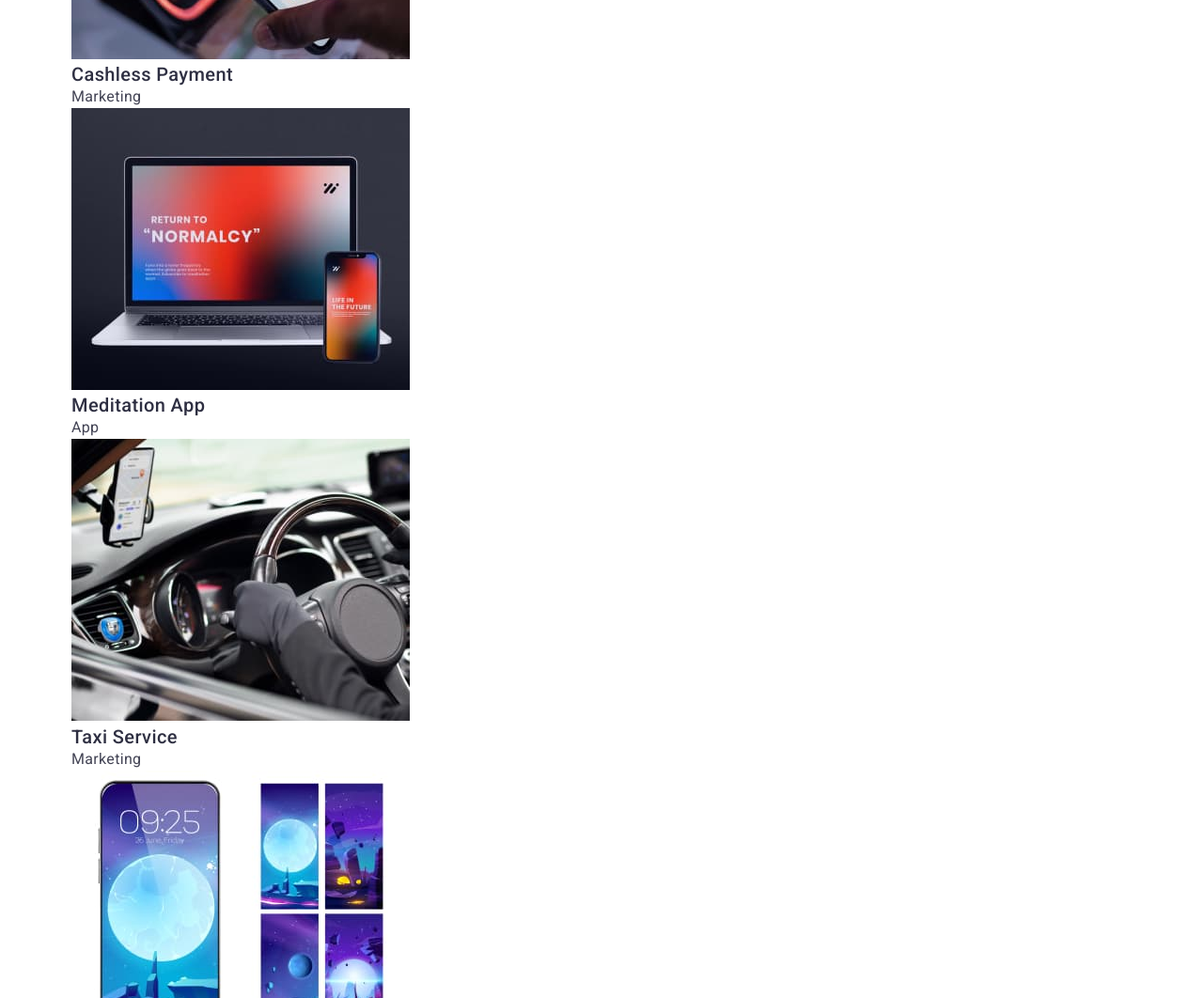
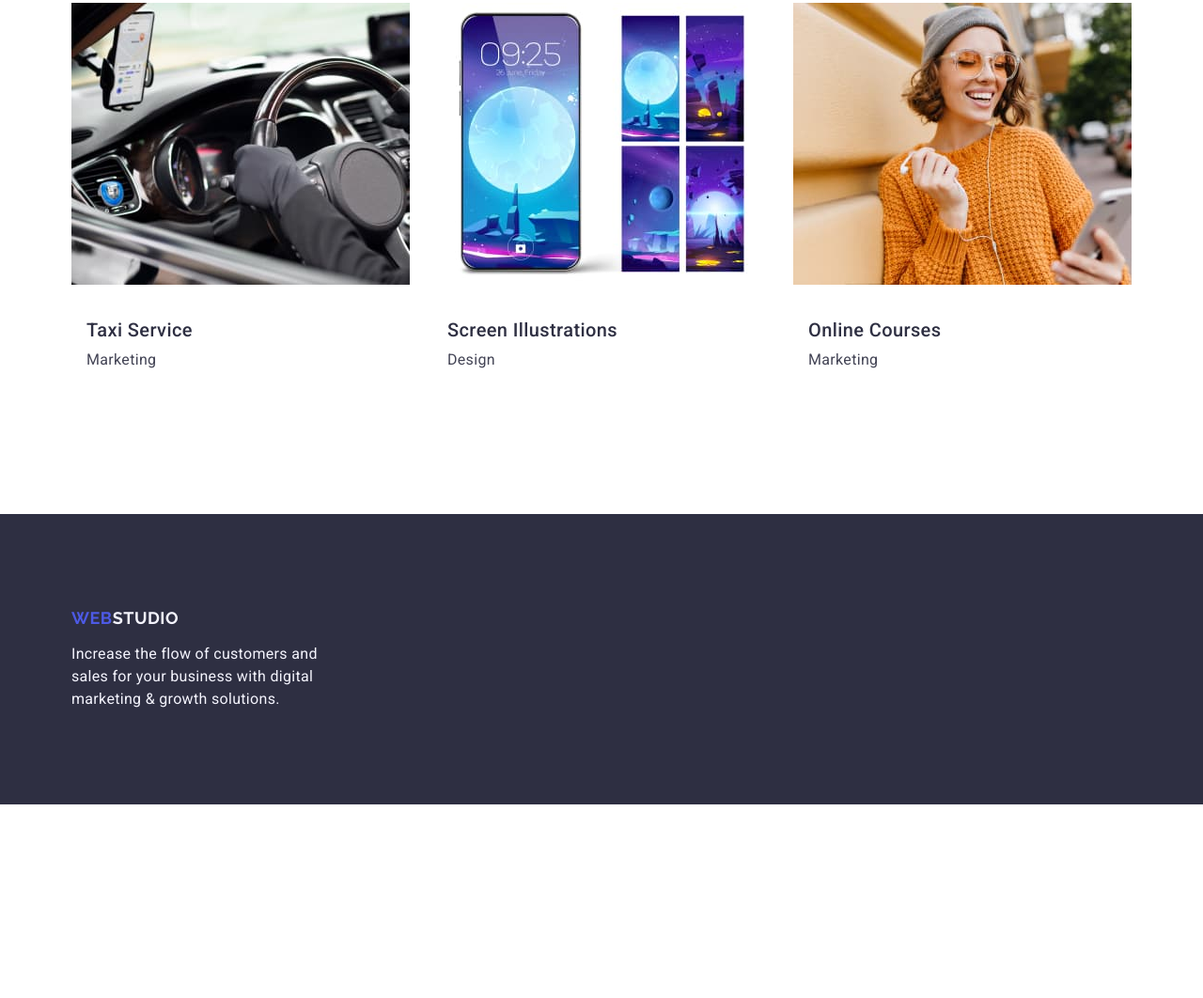
Before and after one commit to Aleksandr-Raynov/goit-markup-hw-03, a plain HTML site: page index.html in a window 1280 px wide. Shown: the part 2479-3541 px from the top of the page at 94% size. After the commit the page ends 3335 px from the top, so only its background shows below. Drawn offline with nearby package versions, Linux system fonts and the light colour scheme.

Commit message:
first variant

```diff
--- a/css/styles.css
+++ b/css/styles.css
@@ -63,7 +63,6 @@ margin-left: auto;
   text-transform: uppercase;
   color: #4d5ae5;
  }
-
 .header-logo .logo-part {
   color: #2e2f42;
 }
@@ -124,7 +123,6 @@ margin-left: auto;
 .button:focus {
     background-color: #404bbf
 }
-
 .section-solutions-title {
     font-weight: 700;
     font-size: 56px;
@@ -163,12 +161,10 @@ margin-left: auto;
 /* section team */
 .section-team {
     background-color: #f4f4fd;
-    display: flex;
-    flex-direction: column;
 }
 .container-team {
   display: flex;
-  flex-direction: row;
+  flex-direction: column;
 }
 .sections-headers {
   font-weight: 700;
@@ -184,6 +180,8 @@ margin-left: auto;
 .img-list {
   display: flex;
   gap: 24px;
+  flex-direction: row;
+  margin-bottom: 120px;
 }
 .team-item {
    background-color: #fff;
@@ -214,9 +212,17 @@ margin-left: auto;
 .container-portfolio {
   display: flex;
   flex-direction: column;
+  margin-bottom: 120px;
+  }
+.portfolio-img-list {
+  display: flex;
+  flex-wrap: wrap;
+  row-gap: 48px;
+  column-gap: 24px;
 }
-
-
+.portfolio-text-container {
+  display: flex;
+}
 .portfolio-title {
     font-weight: 500;
     font-size: 20px;
@@ -229,12 +235,29 @@ margin-left: auto;
     letter-spacing: 0.02em;
     color: #434455;
 }
+.portfolio-text-container {
+  display: flex;
+  flex-direction: column;
+  gap: 8px;
+  margin: 32px 0 32px 16px;
+}
+/* footer */
 .page-footer {
-    background-color: #2e2f42;
+  display: flex;
+  background-color: #2e2f42;
 }
+
 .footer-text {
     font-size: 16px;
     line-height: 1.5;
     letter-spacing: 0.02em;
     color: #f4f4fd;
+    width: 264px;
 }
+.container-footer {
+  display: flex;
+  flex-direction: column;
+  gap: 16px;
+  margin-top: 100px;
+  margin-bottom: 100px;
+}
--- a/index.html
+++ b/index.html
@@ -97,8 +97,8 @@
       </section>
 
       <section class="section-team">
+        <div class="container container-team">
         <h2 class="sections-headers">Our Team</h2>
-        <div class="container container-team">
         <ul class="img-list">
           <li class="team-item">
             <img
@@ -147,10 +147,10 @@
       <section>
         <div class="container container-portfolio">
         <h2 class="sections-headers">Our Portfolio</h2>
-        <ul>
+        <ul class="portfolio-img-list">
           <li>
             <img src="./images/banking.jpg" alt="banking app" width="360" />
-            <div>
+            <div class="portfolio-text-container">
             <h3 class="portfolio-title">Banking App</h3>
             <p class="portfolio-text">App</p>
             </div>
@@ -161,7 +161,7 @@
               alt="cashless payment"
               width="360"
             />
-            <div>
+            <div class="portfolio-text-container">
             <h3 class="portfolio-title">Cashless Payment</h3>
             <p class="portfolio-text">Marketing</p>
             </div>
@@ -172,14 +172,14 @@
               alt="meditation app"
               width="360"
             />
-            <div>
+            <div class="portfolio-text-container">
             <h3 class="portfolio-title">Meditation App</h3>
             <p class="portfolio-text">App</p>
             </div>
           </li>
           <li>
             <img src="./images/taxi.jpg" alt="taxi service" width="360" />
-            <div>
+            <div class="portfolio-text-container">
             <h3 class="portfolio-title">Taxi Service</h3>
             <p class="portfolio-text">Marketing</p>
             </div>
@@ -190,14 +190,14 @@
               alt="screen illustrations"
               width="360"
             />
-            <div>
+            <div class="portfolio-text-container">
             <h3 class="portfolio-title">Screen Illustrations</h3>
             <p class="portfolio-text">Design</p>
             </div>
           </li>
           <li>
             <img src="./images/online.jpg" alt="online courses" width="360" />
-            <div>
+            <div class="portfolio-text-container">
             <h3 class="portfolio-title">Online Courses</h3>
             <p class="portfolio-text">Marketing</p>
             </div>
@@ -207,10 +207,10 @@
       </section>
     </main>
     <footer class="page-footer">
-      <div class="container">
+      <div class="container container-footer">
       <a class="logo footer-logo" href="./index.html"
-        >Web<span class="logo-part">Studio</span></a
-      >
+        >Web<span class="logo-part">Studio</span>
+      </a>
       <p class="footer-text">
         Increase the flow of customers and sales for your business with digital
         marketing & growth solutions.
```
